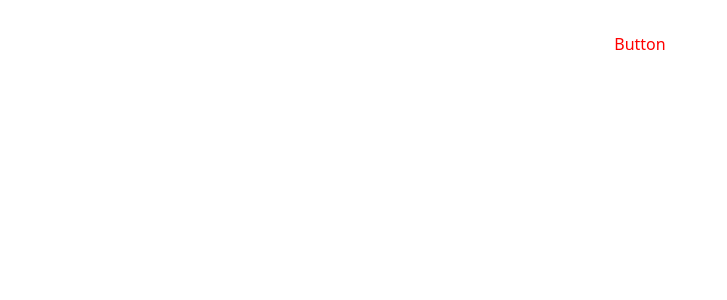
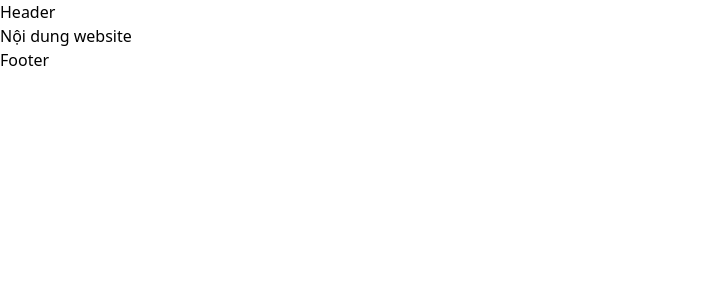
Before and after one commit to datlt2306/FPL-WEB501, a React (Vite) app: page / in a window 1280 px wide. Shown: the top 300 px of the page, without its empty margins (0-727 px from the left). Built offline with nearby package versions, Linux system fonts and the light colour scheme.

Commit message:
Buổi 4: Refactor App component to include Header and Footer; remove unused data and functions from main.jsx

```diff
--- a/src/App.jsx
+++ b/src/App.jsx
@@ -1,12 +1,13 @@
-import "./App.css";
-import classes from "./App.module.css";
+import Footer from "./components/Footer";
+import Header from "./components/Header";
 
-function App() {
+const App = () => {
     return (
-        <>
-            <button className={classes.title}>Button</button>
-        </>
+        <div>
+            <Header />
+            <p>Nội dung website</p>
+            <Footer />
+        </div>
     );
-}
-
+};
 export default App;
--- /dev/null
+++ b/src/components/Footer.jsx
@@ -0,0 +1,4 @@
+function Footer() {
+    return <h1>Footer</h1>;
+}
+export default Footer;
--- /dev/null
+++ b/src/components/Header.jsx
@@ -0,0 +1,4 @@
+function Header() {
+    return <h1>Header</h1>;
+}
+export default Header;
--- a/src/main.jsx
+++ b/src/main.jsx
@@ -2,22 +2,4 @@ import { createRoot } from "react-dom/client";
 import "./index.css";
 import App from "./App";
 
-// dữ liệu
-const data = {
-    name: "Lê Trọng Đạt",
-    age: 36,
-    isMarried: true,
-};
-// Hàm xử lý
-const displayStudentInfo = (student) => {
-    console.log(student); // { name: "Lê Trọng Đạt", age: 36, isMarried: true}
-    return (
-        <div>
-            <h1>Xin chào: {student.name}</h1>
-            <p>Tuổi: {student.age}</p>
-            <p>Tình trạng: {student.isMarried ? "đã chết" : "Tuyệt vời"}</p>
-        </div>
-    );
-};
 createRoot(document.getElementById("root")).render(<App />);
-// https://www.youtube.com/@codewithdat
```
